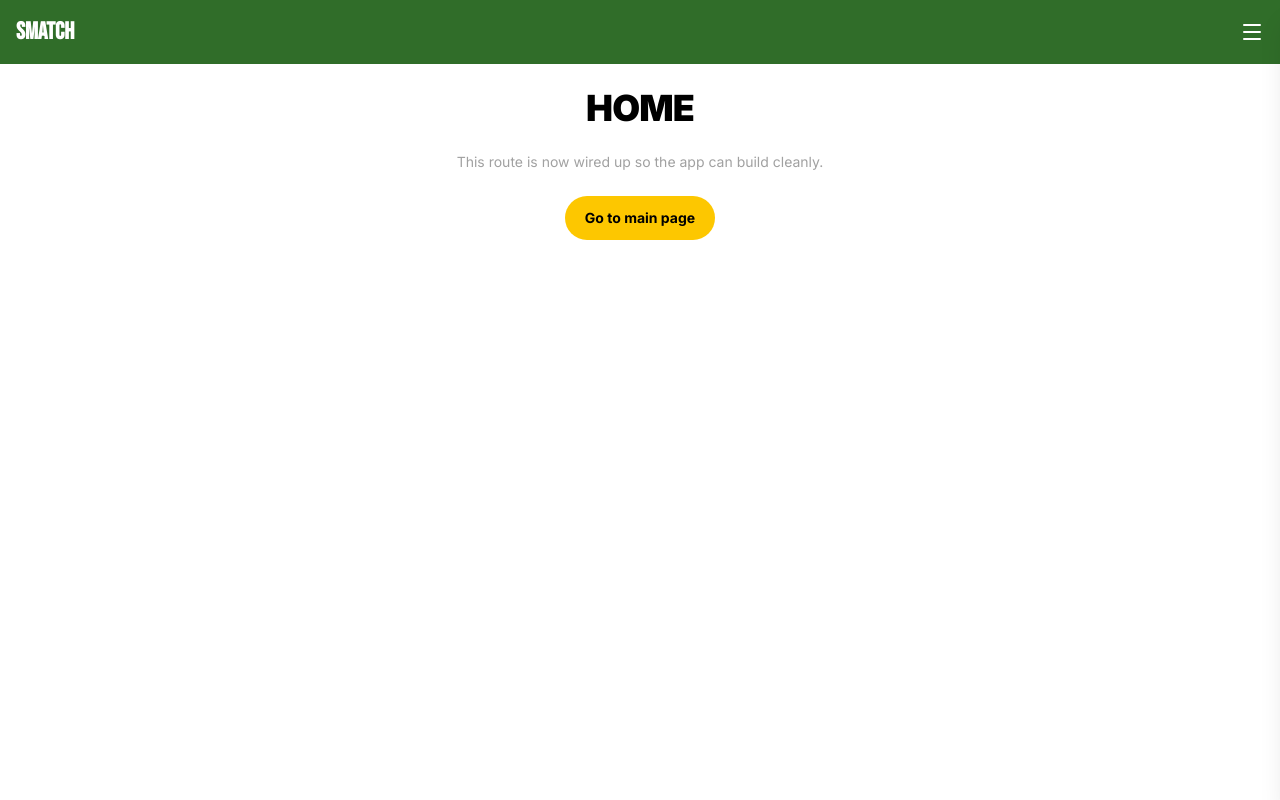
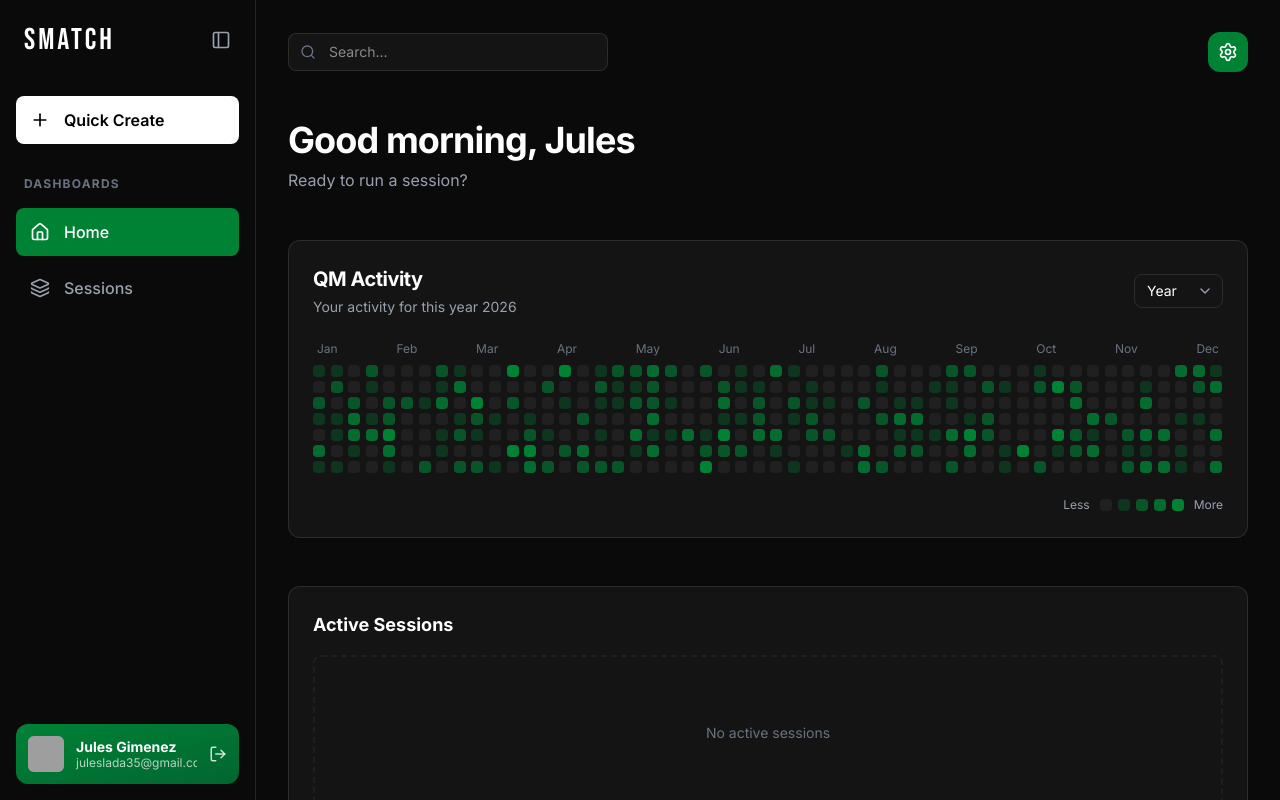
Before and after one commit to Gaeano/project-smatch, a Next.js app: page /home in a window 1280 px wide. Built offline with nearby package versions, Linux system fonts and the light colour scheme; grey boxes are pictures that could not be loaded.

Commit message:
ui: home page

```diff
--- a/app/home/page.tsx
+++ b/app/home/page.tsx
@@ -1,20 +1,162 @@
-import Link from "next/link";
-import {Navbar} from "@/src/components/layout/navbar";
+'use client';
+
+import { Sidebar } from "@/src/components/layout/navbar";
+import { Search, Settings, ChevronDown } from "lucide-react";
+import { useState } from "react";
 
 export default function HomePage() {
+  const [greeting] = useState(() => {
+    const hour = new Date().getHours();
+    if (hour < 12) return "Good morning";
+    if (hour < 18) return "Good afternoon";
+    return "Good evening";
+  });
+
+  // Updated to generate activity levels from 0 to 4 instead of booleans
+  const [activityMap] = useState(() =>
+    Array.from({ length: 364 }, () => {
+      // Skew the randomizer so there are more empty days (0) than highly active days (4)
+      const rand = Math.random();
+      if (rand > 0.95) return 4;
+      if (rand > 0.85) return 3;
+      if (rand > 0.70) return 2;
+      if (rand > 0.50) return 1;
+      return 0;
+    })
+  );
+
   return (
-    <main className="flex min-h-screen flex-col items-center gap-6 text-center text-black">
-      <Navbar />
-      <h1 className="text-4xl font-black uppercase tracking-tight">Home</h1>
-      <p className="max-w-md text-sm text-neutral-400">
-        This route is now wired up so the app can build cleanly.
-      </p>
-      <Link
-        href="/"
-        className="rounded-full bg-yellow-400 px-5 py-3 text-sm font-bold text-black transition-colors hover:bg-yellow-300"
-      >
-        Go to main page
-      </Link>
-    </main>
+    <div className="flex h-screen bg-[#0A0A0A] overflow-hidden font-inter text-white">
+      <Sidebar />
+
+      {/* Main Content Area */}
+      <main className="flex-1 flex flex-col p-8 overflow-y-auto">
+        <div className="max-w-6xl w-full mx-auto space-y-12">
+
+          {/* Top Bar: Search & Settings */}
+          <div className="flex justify-between items-center">
+            <div className="relative w-64 md:w-80">
+              <Search className="absolute left-3 top-1/2 -translate-y-1/2 w-4 h-4 text-gray-500" />
+              <input
+                type="text"
+                placeholder="Search..."
+                className="w-full bg-[#141414] border border-white/10 rounded-lg pl-10 pr-4 py-2 text-sm text-white focus:outline-none focus:border-[#008235] transition-colors"
+              />
+            </div>
+            <button className="bg-[#008235] hover:bg-green-700 transition-colors p-2.5 rounded-xl flex items-center justify-center">
+              <Settings className="w-5 h-5 text-white" />
+            </button>
+          </div>
+
+          {/* Greeting Section */}
+          <div className="flex flex-col">
+            <h1 suppressHydrationWarning className="text-3xl md:text-4xl font-bold tracking-tight mb-2">
+              {greeting}, Jules
+            </h1>
+            <p className="text-sm md:text-base text-gray-400">
+              Ready to run a session?
+            </p>
+          </div>
+
+          {/* QM Activity Grid */}
+          <div className="bg-[#141414] border border-white/10 rounded-xl p-6 flex flex-col w-full">
+
+            {/* Header & Options */}
+            <div className="flex flex-col sm:flex-row justify-between items-start sm:items-center gap-4 mb-6">
+              <div>
+                <h2 className="text-xl font-bold tracking-tight text-white">QM Activity</h2>
+                <p suppressHydrationWarning className="text-sm text-gray-400 mt-1">
+                  Your activity for this year {new Date().getFullYear()}
+                </p>
+              </div>
+
+              {/* Dropdowns / Buttons */}
+              <div className="flex items-center gap-3">
+                <div className="relative">
+                  <select className="appearance-none bg-transparent border border-white/10 text-white text-sm rounded-lg pl-3 pr-8 py-1.5 focus:outline-none focus:border-[#008235] cursor-pointer hover:bg-white/5 transition-colors">
+                    <option value="year" className="bg-[#141414]">Year</option>
+                    <option value="month" className="bg-[#141414]">Month</option>
+                    <option value="week" className="bg-[#141414]">Week</option>
+                  </select>
+                  <ChevronDown className="absolute right-2.5 top-1/2 -translate-y-1/2 w-4 h-4 text-gray-400 pointer-events-none" />
+                </div>
+              </div>
+            </div>
+
+            {/* Scrollable Container for Grid and Months */}
+            <div className="overflow-x-auto pb-4 w-full">
+              <div className="min-w-[750px] flex flex-col gap-2 w-full">
+
+                {/* Months Row */}
+                <div className="flex justify-between text-xs text-gray-500 w-full px-1">
+                  {['Jan', 'Feb', 'Mar', 'Apr', 'May', 'Jun', 'Jul', 'Aug', 'Sep', 'Oct', 'Nov', 'Dec'].map((month) => (
+                    <span key={month}>{month}</span>
+                  ))}
+                </div>
+
+                {/* 52-Week Activity Grid */}
+                <div suppressHydrationWarning className="grid grid-rows-7 grid-flow-col justify-between gap-y-1 w-full">
+                  {activityMap.map((level, index) => {
+                    const bgColors = [
+                      'bg-white/5',
+                      'bg-[#008235]/30',
+                      'bg-[#008235]/60',
+                      'bg-[#008235]/80',
+                      'bg-[#008235]'
+                    ];
+                    return (
+                      <div
+                        key={index}
+                        className={`w-3 h-3 rounded-sm transition-colors duration-300 ${bgColors[level]}`}
+                        title={`Activity level ${level}`}
+                      />
+                    );
+                  })}
+                </div>
+              </div>
+            </div>
+
+            {/* Legend (Less -> More) */}
+            <div className="flex items-center justify-end gap-1.5 text-xs text-gray-400 mt-2 w-full">
+              <span className="mr-1">Less</span>
+              <div className="w-3 h-3 rounded-sm bg-white/5"></div>
+              <div className="w-3 h-3 rounded-sm bg-[#008235]/30"></div>
+              <div className="w-3 h-3 rounded-sm bg-[#008235]/60"></div>
+              <div className="w-3 h-3 rounded-sm bg-[#008235]/80"></div>
+              <div className="w-3 h-3 rounded-sm bg-[#008235]"></div>
+              <span className="ml-1">More</span>
+            </div>
+
+          </div>
+
+          {/* Content Grids */}
+          <div className="grid grid-cols-1 md:grid-cols-1 gap-6 w-full">
+
+            <div className="bg-[#141414] border border-white/10 rounded-xl p-6 min-h-[250px] flex flex-col">
+              <h3 className="font-bold text-lg mb-4 text-white">Active Sessions</h3>
+              <div className="flex-1 border-2 border-dashed border-white/5 rounded-lg flex items-center justify-center">
+                <span className="text-gray-500 text-sm">No active sessions</span>
+              </div>
+            </div>
+
+            <div className="bg-[#141414] border border-white/10 rounded-xl p-6 min-h-[250px] flex flex-col">
+              <h3 className="font-bold text-lg mb-4 text-white">Recent Sessions</h3>
+              <div className="flex-1 border-2 border-dashed border-white/5 rounded-lg flex items-center justify-center">
+                <span className="text-gray-500 text-sm">No history found</span>
+              </div>
+            </div>
+
+            <div className="bg-[#141414] border border-white/10 rounded-xl p-6 min-h-[250px] flex flex-col">
+              <h3 className="font-bold text-lg mb-4 text-white">Player Registry</h3>
+              <div className="flex-1 border-2 border-dashed border-white/5 rounded-lg flex items-center justify-center">
+                <span className="text-gray-500 text-sm">Registry empty</span>
+              </div>
+            </div>
+
+          </div>
+
+        </div>
+      </main>
+    </div>
   );
 }
--- a/app/page.tsx
+++ b/app/page.tsx
@@ -3,7 +3,7 @@ import Link from "next/link";
 import { useState, useEffect } from "react";
 import Image from "next/image";
 import { Brain, Users, Trophy, Clock, Repeat, ArrowUp, MoveRight, X, Plus, Minus } from "lucide-react";
-import Footer from "./components/Footer";
+import Footer from "../src/components/layout/Footer";
 
 type Feature = { title: string; desc: string; icon: React.ReactNode, span?: string; highlight?: boolean; };
 
--- a/src/components/layout/navbar.tsx
+++ b/src/components/layout/navbar.tsx
@@ -1,51 +1,118 @@
-
 'use client';
-import {Menu, X} from "lucide-react";
-import {useState, useEffect} from "react";
+import {Home, Layers, Plus, LogOut, PanelLeft} from "lucide-react";
+import {useState} from "react";
 import Link from "next/link";
 
-function HamburgerMenu({isOpen, onClose}: {isOpen: boolean, onClose: () => void}) {
-    return (
-
-    <div className={`fixed inset-y-0 right-0 h-screen w-full md:w-64 lg:w-64 bg-white z-50 p-8 shadow-xl transition-transform duration-300 ease-in-out transform flex flex-col ${isOpen ? "translate-x-0" : "translate-x-full"}`}>
-        <menu className="flex flex-col gap-4 p-10 text-black items-center h-full text-2xl font-semibold">
-
-            <Link href="/" className=" hover:text-white transition-colors">Home</Link>
-            <Link href="/signup" className=" hover:text-white transition-colors">Queues</Link>
-            <Link href="/login" className=" hover:text-white transition-colors">Settings</Link>
-            <Link href="/login" className=" hover:text-white transition-colors">Log out</Link>
-
-             <button onClick={onClose} className="absolute bottom-52 text-gray-400 hover:text-white hover:bg-zinc-800 p-2 rounded-full transition-colors ">
-                <X size={32} />
-            </button>
-        </menu>
-    </div>
-
-
-
-    );
-}
-
-export function Navbar() {
-    const [isMenuOpen, setIsMenuOpen] = useState(false);
-    const openSidebar = () => {
-        setIsMenuOpen(true);
-    }
-
-    const closeSidebar = () => {
-        setIsMenuOpen(false);
-    }
-
+export function Sidebar() {
+  const [isCollapsed, setIsCollapsed] = useState(false);
 
   return (
-    <nav className="bg-navbarBackground p-4 w-full flex items-center justify-between">
+    <aside
+      className={`relative h-screen bg-[#0A0A0A] border-r border-white/10 flex flex-col justify-between transition-all duration-300 ease-in-out ${
+        isCollapsed ? "w-20" : "w-64"
+      }`}
+    >
+      {/* Top Section */}
+      <div className="flex flex-col w-full">
 
-        <p className="text-white text-2xl font-bold font-bebas">SMATCH</p>
+        {/* Header & Toggle */}
+        <div className={`flex items-center h-20 px-6 ${isCollapsed ? "justify-center" : "justify-between"}`}>
+          <p className={`text-white text-3xl font-bebas tracking-widest overflow-hidden transition-all duration-300 ${
+            isCollapsed ? "w-0 opacity-0" : "w-auto opacity-100"
+          }`}>
+            SMATCH
+          </p>
+          <button
+            onClick={() => setIsCollapsed(!isCollapsed)}
+            className="text-gray-400 hover:text-white transition-colors"
+          >
+            <PanelLeft size={20} />
+          </button>
+        </div>
 
-        <Menu className="text-white cursor-pointer" size={24} onClick={() => openSidebar()} />
+        {/* Navigation Links */}
+        <div className="flex flex-col gap-2 px-4 mt-4">
 
-        <HamburgerMenu isOpen={isMenuOpen} onClose={closeSidebar} />
+          {/* Quick Start Button */}
+          <button className="flex items-center gap-3 w-full bg-white text-black p-3 rounded-lg hover:bg-gray-200 transition-colors mb-6 group font-semibold">
+            <div className="flex items-center justify-center min-w-[24px]">
+              <Plus size={20} className="text-black" />
+            </div>
+            <span className={`overflow-hidden whitespace-nowrap transition-all duration-300 ${
+              isCollapsed ? "w-0 opacity-0 hidden" : "w-auto opacity-100"
+            }`}>
+              Quick Create
+            </span>
+          </button>
 
-    </nav>
-    );
+          <p className={`text-xs font-bold text-gray-500 uppercase tracking-widest mb-2 overflow-hidden whitespace-nowrap transition-all ${isCollapsed ? "hidden" : "block px-2"}`}>
+            Dashboards
+          </p>
+
+          {/* Home (Active) */}
+          <Link
+            href="/"
+            className="flex items-center gap-3 w-full bg-[#008235] text-white p-3 rounded-lg transition-colors font-medium"
+          >
+            <div className="flex items-center justify-center min-w-[24px]">
+              <Home size={20} />
+            </div>
+            <span className={`overflow-hidden whitespace-nowrap transition-all duration-300 ${
+              isCollapsed ? "w-0 opacity-0 hidden" : "w-auto opacity-100"
+            }`}>
+              Home
+            </span>
+          </Link>
+
+          {/* Sessions */}
+          <Link
+            href="/sessions"
+            className="flex items-center gap-3 w-full text-gray-400 hover:text-white hover:bg-white/5 p-3 rounded-lg transition-colors font-medium"
+          >
+            <div className="flex items-center justify-center min-w-[24px]">
+              <Layers size={20} />
+            </div>
+            <span className={`overflow-hidden whitespace-nowrap transition-all duration-300 ${
+              isCollapsed ? "w-0 opacity-0 hidden" : "w-auto opacity-100"
+            }`}>
+              Sessions
+            </span>
+          </Link>
+
+        </div>
+      </div>
+
+      {/* Bottom Section: Profile */}
+      <div className={`transition-all duration-300 ${isCollapsed ? "p-3" : "p-4"}`}>
+        <div className={`flex items-center bg-gradient-to-br from-[#008235] to-green-800 rounded-xl transition-all duration-300 ${
+          isCollapsed ? "justify-center p-2" : "justify-between p-3 gap-3"
+        }`}>
+
+          <div className={`flex items-center overflow-hidden transition-all duration-300 ${isCollapsed ? "gap-0" : "gap-3"}`}>
+            <div className="min-w-[36px] w-[36px] h-[36px] rounded-md bg-white/20 overflow-hidden flex-shrink-0">
+              <img
+                src="https://github.com/ladajules.png"
+                alt="Profile"
+                className="w-full h-full object-cover"
+              />
+            </div>
+
+            <div className={`flex flex-col overflow-hidden whitespace-nowrap transition-all duration-300 ${
+              isCollapsed ? "w-0 opacity-0" : "w-auto opacity-100"
+            }`}>
+              <p className="text-white text-sm font-bold leading-tight">Jules Gimenez</p>
+              <p className="text-white/70 text-xs leading-tight">juleslada35@gmail.com</p>
+            </div>
+          </div>
+
+          {!isCollapsed && (
+            <button className="text-white/80 hover:text-white transition-colors flex-shrink-0">
+              <LogOut size={18} />
+            </button>
+          )}
+
+        </div>
+      </div>
+    </aside>
+  );
 }
```
Also changed, not shown: src/components/layout/Footer.tsx (renamed from app/components/Footer.tsx).
